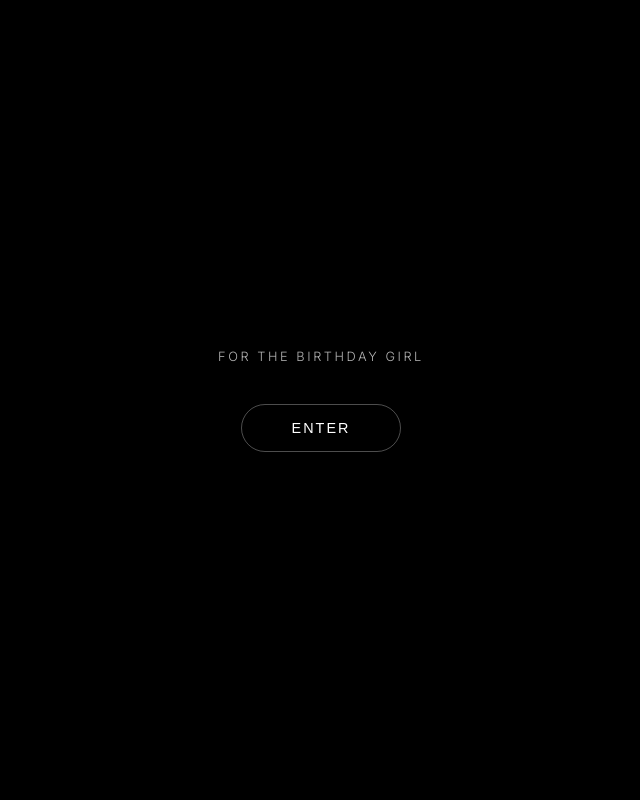
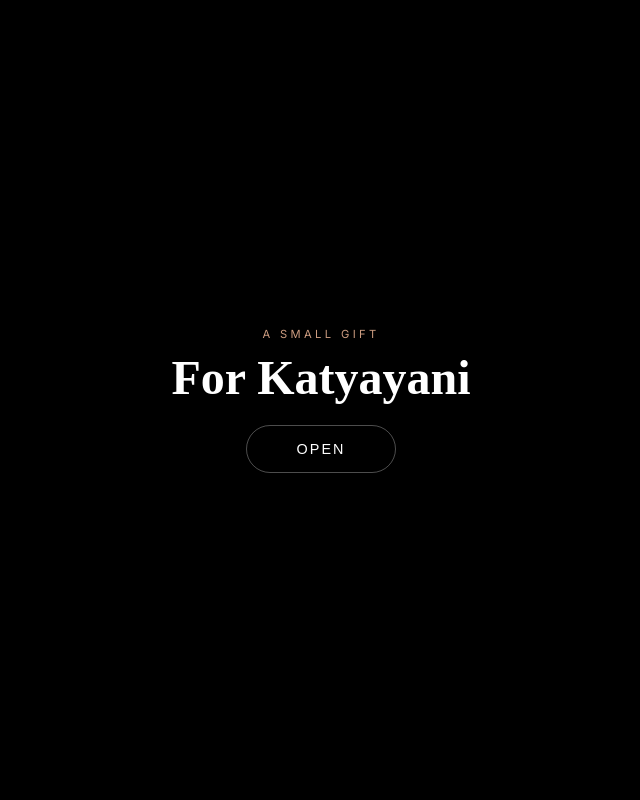
Before and after one commit to Armaan7015/herbirthday2, a plain HTML site: page desktop.html in a window 1280 px wide. Shown: the top 800 px of the page, without its empty margins (319-959 px from the left). Drawn offline with Linux system fonts and the light colour scheme; a web font is replaced by a local one.

Commit message:
Change greeting message from 'birthday girl' to gift for

```diff
--- a/desktop.html
+++ b/desktop.html
@@ -145,8 +145,9 @@
     <canvas id="fireflies"></canvas>
 
     <div id="start-screen">
-        <h2 style="font-family: 'Inter', sans-serif; font-style: normal; font-weight: 300; font-size: 0.8rem; opacity: 0.7; letter-spacing: 0.2em;">FOR THE BIRTHDAY GIRL</h2>
-        <button class="enter-btn" onclick="enterSite()">Enter</button>
+        <span class="label" style="margin-bottom: 15px;">A SMALL GIFT</span>
+        <h1 style="font-size: 3rem; font-style: normal; letter-spacing: 0; text-transform: none;">For Katyayani</h1>
+        <button class="enter-btn" onclick="enterSite()">OPEN</button>
     </div>
 
     <div class="container">
@@ -386,4 +387,5 @@
     </script>
 
 </body>
+
 </html>
```
